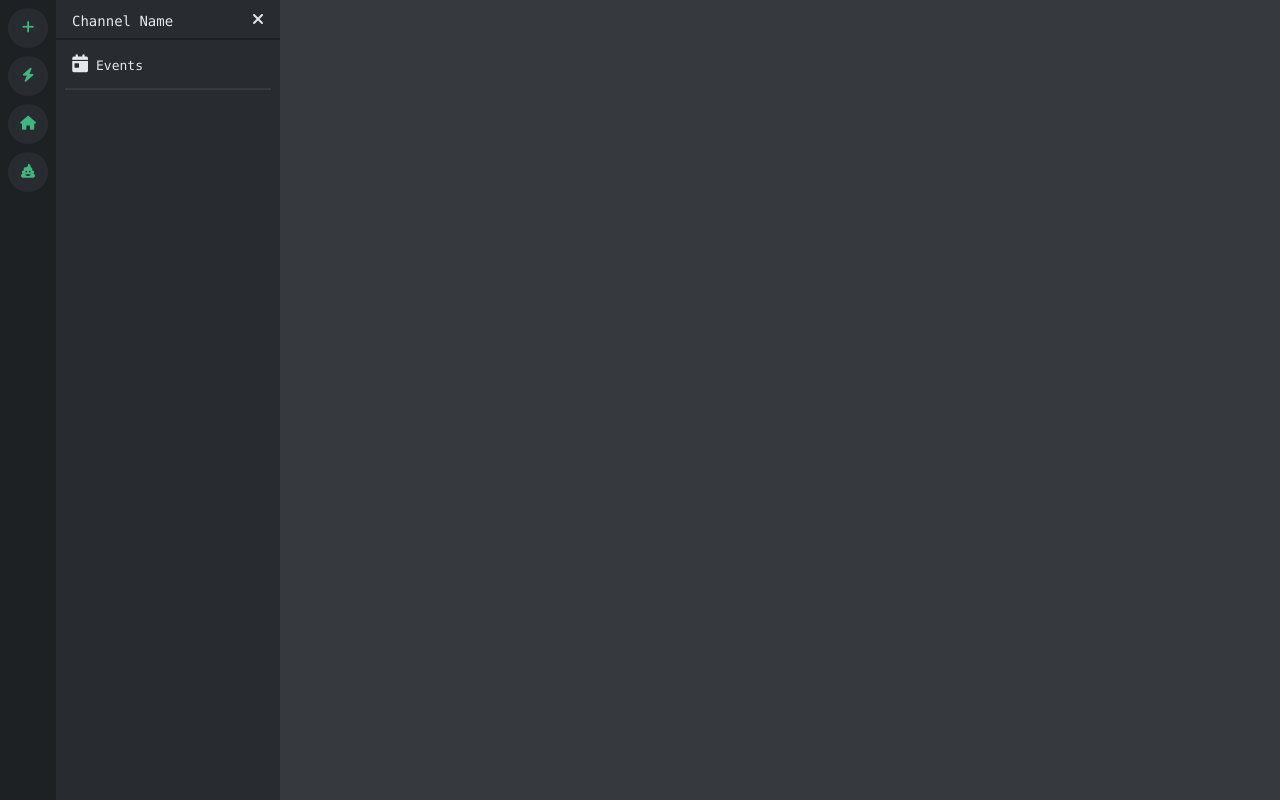
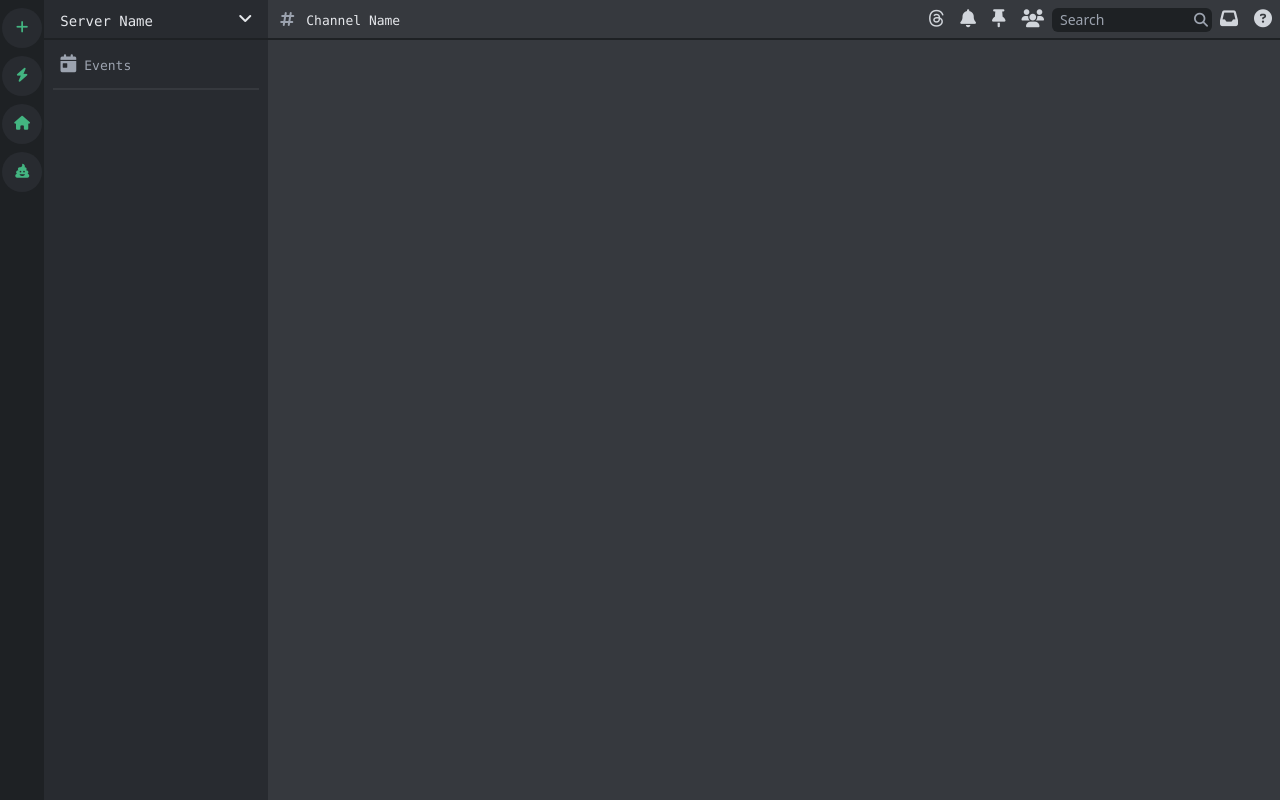
Before and after one commit to optimized-riyan/discord-ui, a website: page index.html in a window 1280 px wide. Drawn offline with nearby package versions, Linux system fonts and the light colour scheme.

Commit message:
added titlebar and respective buttons in it

```diff
--- a/index.html
+++ b/index.html
@@ -14,7 +14,7 @@
 </head>
 
 <body class="flex flex-row bg-gray-discordlight text-gray-200">
-    <div class="flex fixed">
+    <div class="flex fixed w-lvw">
         <!-- left vertical nav bar -->
         <div class="flex flex-col w-14 bg-gray-discorddarker h-screen gap-2 py-2 z-10">
             <i class="fa-solid fa-plus vnav-btn group"><span class="tooltip">It's tooltip 1!</span></i>
@@ -22,20 +22,21 @@
             <i class="fa-solid fa-house vnav-btn group"><span class="tooltip">It's tooltip 3!</span></i>
             <i class="fa-solid fa-poo vnav-btn group"><span class="tooltip">It's tooltip 4!</span></i>
         </div>
-        <!-- channel info -->
+        <!-- server info -->
         <div class="flex flex-col min-w-56 bg-gray-discorddark h-screen">
             <!-- server name and extras -->
             <div
                 class="flex w-full h-10 justify-between py-2 border-b-2 border-gray-discorddarker items-center hover:bg-gray-discordlighter transition-all duration-100">
                 <div>
-                    <p class="ml-4 mt-1 font-mono text-sm cursor-default">Channel Name</p>
+                    <p class="ml-4 mt-1 font-mono text-sm cursor-default">Server Name</p>
                 </div>
-                <div class="text-center mx-4"><i class="fa-solid fa-xmark"></i></div>
+                <div class="text-center mx-4"><i class="fa-solid fa-angle-down"></i></div>
             </div>
             <!-- events and text/voice channels -->
             <div>
                 <!-- events -->
-                <div class="flex mx-2 my-2 h-8 rounded-md hover:bg-gray-discordlighter transition-all duration-100">
+                <div
+                    class="flex mx-2 my-2 h-8 rounded-md hover:bg-gray-discordlighter transition-all duration-100 text-gray-400">
                     <i class="fa-solid fa-calendar-day w-8 text-center text-lg my-auto"></i>
                     <p class="my-2 font-mono text-[13px] cursor-default">Events</p>
                 </div>
@@ -53,6 +54,27 @@
                 </div>
             </div>
         </div>
+        <!-- top titlebar -->
+        <div class="flex justify-between h-10 border-b-2 border-gray-discorddarker w-full bg-gray-discordlight">
+            <!-- channel name -->
+            <div class="flex min-w-24">
+                <i class="fa-solid fa-hashtag my-auto mx-3 text-gray-400"></i>
+                <p class="font-mono text-[13px] mt-[11px]">Channel Name</p>
+            </div>
+            <!-- titlebar tools -->
+            <div class="flex text-gray-300">
+                <i class="fa-brands fa-threads titlebar-icon"></i>
+                <i class="fa-solid fa-bell titlebar-icon"></i>
+                <i class="fa-solid fa-thumbtack titlebar-icon"></i>
+                <i class="fa-solid fa-users titlebar-icon"></i>
+                <div class="relative my-auto">
+                    <input type="text" class="outline-none bg-gray-discorddarker rounded-md w-40 pl-2 py-[2px] focus:w-56 text-sm transition-all duration-200" placeholder="Search">
+                    <i class="absolute right-1 top-1 fa-solid fa-magnifying-glass text-sm mt-[2px] text-gray-400"></i>
+                </div>
+                <i class="fa-solid fa-inbox titlebar-icon"></i>
+                <i class="fa-solid fa-circle-question titlebar-icon"></i>
+            </div>
+        </div>
     </div>
 </body>
 
--- a/input.css
+++ b/input.css
@@ -13,4 +13,8 @@
         @apply absolute left-14 bottom-2 bg-gray-discorddarker w-auto min-w-max p-2 text-[10px] rounded-md text-gray-200 font-mono shadow-lg
         transition-all duration-100 scale-0 origin-left group-hover:scale-100
     }
+
+    .titlebar-icon {
+        @apply my-auto mx-2 text-lg
+    }
 }
--- a/package.json
+++ b/package.json
@@ -1,5 +1,8 @@
 {
   "devDependencies": {
     "tailwindcss": "^3.4.1"
+  },
+  "scripts": {
+    "dev": "npx tailwindcss -i ./input.css -o ./output.css --watch"
   }
 }
```
Also changed, not shown: output.css.
